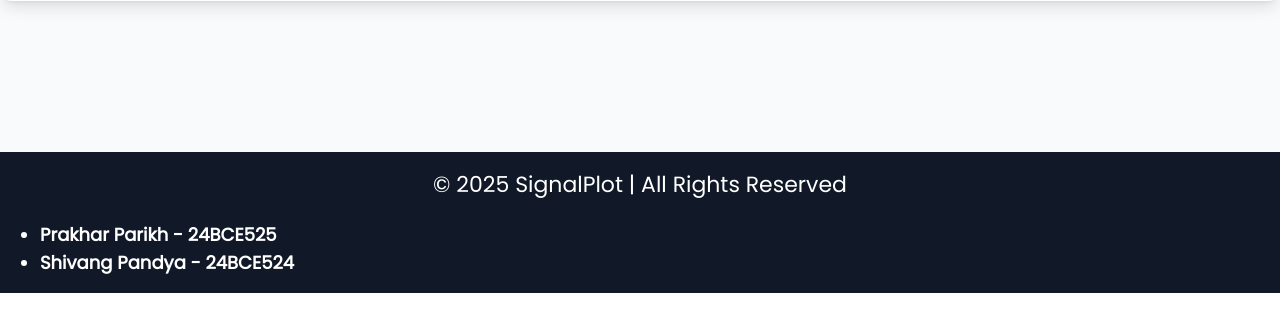
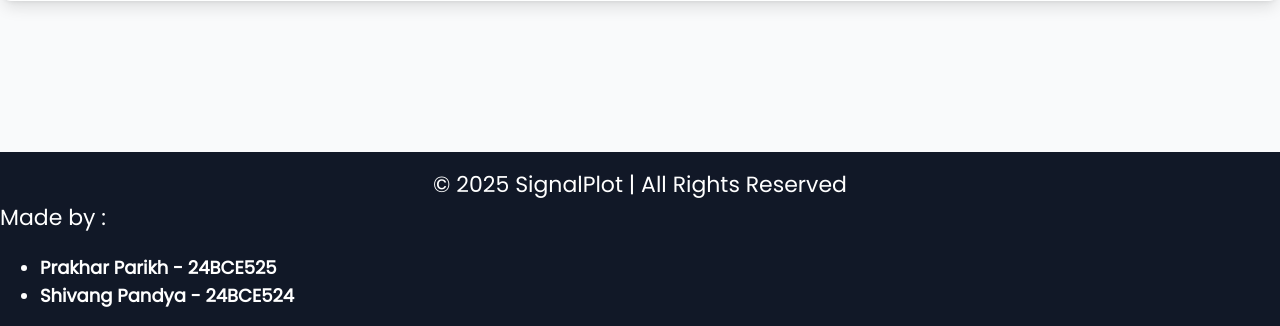
Before and after one commit to prakhar-thecoder/block-coding-and-scrambling-visualizer, a Flask app: page /about in a window 1280 px wide. Shown: the part 720-1046 px from the top of the page. Before the commit the page ends 1013 px from the top, so only its background shows below. Run offline with Flask 3, Linux system fonts and the light colour scheme; some libraries are stand-ins or nearby versions.

Commit message:
Update footer.html

```diff
--- a/templates/footer.html
+++ b/templates/footer.html
@@ -1,5 +1,6 @@
 <footer class="bg-gray-900 text-white text-center py-4 ">
     <p>© 2025 SignalPlot | All Rights Reserved</p>
+    <p class="text-left"> Made by : </p>
     <ul class="text-lg mt-5 text-left list-disc pl-10">
         <li><strong>Prakhar Parikh - 24BCE525</strong></li>
         <li><strong>Shivang Pandya - 24BCE524</strong></li>
```
